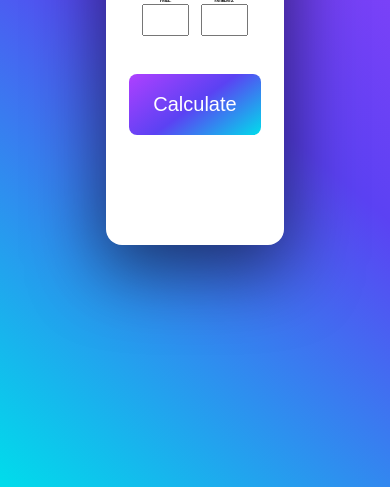
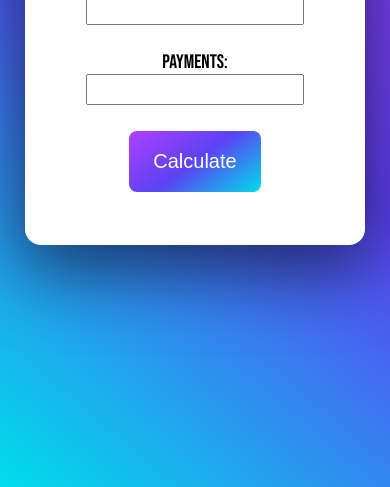
Before and after one commit to LironeFitoussi/credit-calc, a plain HTML site: page index.html in a window 390 px wide. Shown: the part 373-860 px from the top of the page. Drawn offline with Linux system fonts and the light colour scheme.

Commit message:
mobie fine adjust

```diff
--- a/index.html
+++ b/index.html
@@ -12,12 +12,11 @@
         <article>
             <div>
                 <label for="price">Price:</label>
-                <input type="number" id="price" name="price" step="any"><br><br>
+                <input type="number" id="price" name="price" step="any">
             </div>
-
             <div>
                 <label for="payments">Payments:</label>
-                <input type="number" id="payments" name="payments" step="1"><br><br>
+                <input type="number" id="payments" name="payments" step="1">
             </div>
         </article>
 
--- a/style.css
+++ b/style.css
@@ -24,6 +24,8 @@ main {
     height: 42vh;
     box-shadow: rgba(0, 0, 0, 0.56) 0px 22px 70px 4px;
 }
+
+
 
 h1 {
     font-size: 5vw;
@@ -71,3 +73,33 @@ button:hover {
     position: relative;
     bottom: 2px;
 }
+
+@media screen and (max-width: 425px) {
+    main {
+        width: 85%;
+    }
+
+    h1 {
+        font-size: 8vw;
+    }
+
+    article {
+        flex-direction: column;
+        width: 60vw;
+        align-items: center;
+        gap: 3vh;
+        margin-bottom: 3vh;
+    }
+
+    div {
+        align-items: center;
+    }
+
+    label {
+        font-size: 5vw;
+        width: 60vw;
+    }
+
+    input {
+        width: 90%;
+    }
```
